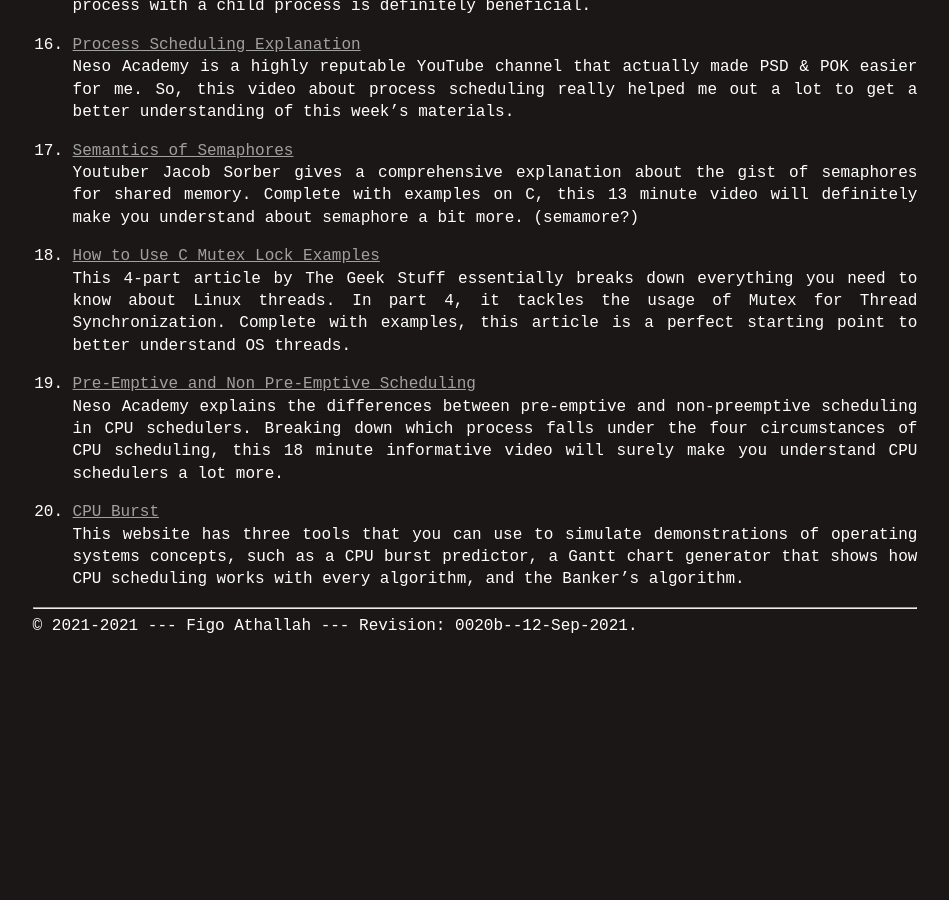
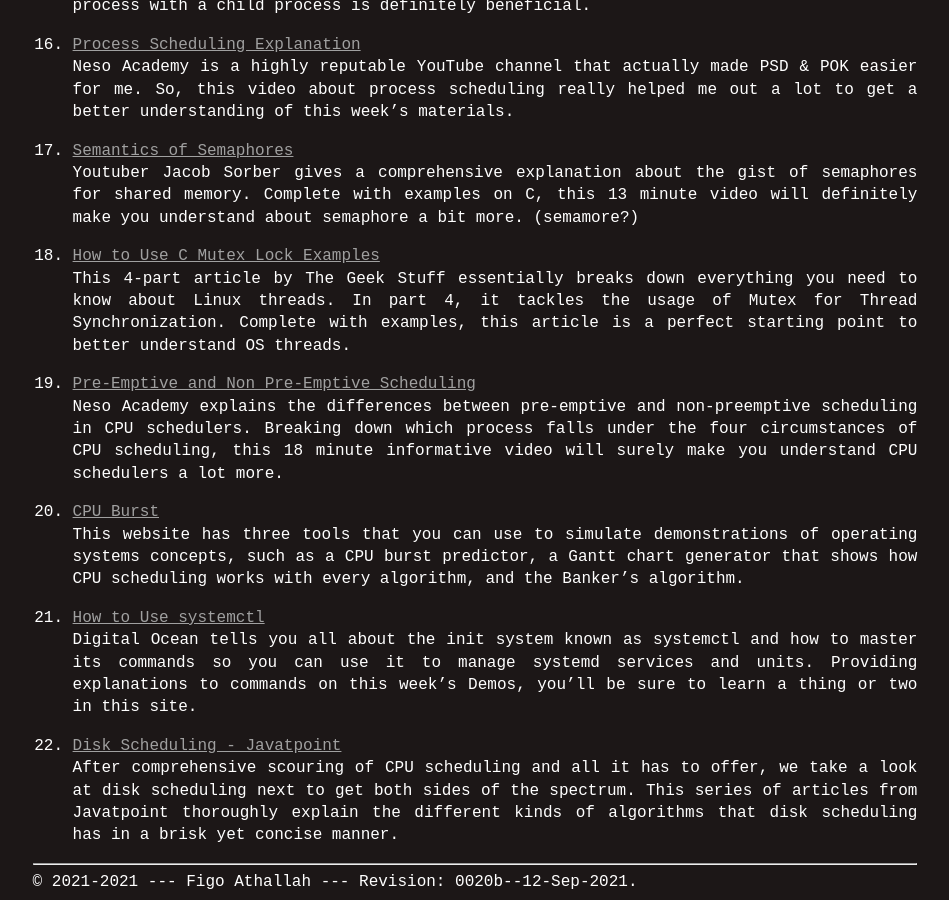
Before and after one commit to figoathallah/os212, a Jekyll site: the page built from links.md, in a window 1280 px wide and 900 px high, scrolled down 1753 px. Shown: the whole window, without its empty margins (165-1114 px from the left). Built offline with Jekyll 4.4.1, drawn with Linux system fonts in a browser that asks for light colours; our own code applies the rules of GitHub Pages for plain Markdown files; before the commit the page ends 2397 px from its top, so only the background shows below that.

Commit message:
os212 figoathallah updated links

```diff
--- a/links.md
+++ b/links.md
@@ -79,3 +79,11 @@ Breaking down which process falls under the four circumstances of CPU scheduling
 
 20. [CPU Burst](http://cpuburst.com/)<br>
 This website has three tools that you can use to simulate demonstrations of operating systems concepts, such as a CPU burst predictor, a Gantt chart generator that shows how CPU scheduling works with every algorithm, and the Banker's algorithm.
+
+21. [How to Use systemctl](https://www.digitalocean.com/community/tutorials/how-to-use-systemctl-to-manage-systemd-services-and-units)<br>
+Digital Ocean tells you all about the init system known as systemctl and how to master its commands so you can use it to manage systemd services and units.
+Providing explanations to commands on this week's Demos, you'll be sure to learn a thing or two in this site.
+
+22. [Disk Scheduling - Javatpoint](https://www.javatpoint.com/os-disk-scheduling)<br>
+After comprehensive scouring of CPU scheduling and all it has to offer, we take a look at disk scheduling next to get both sides of the spectrum.
+This series of articles from Javatpoint thoroughly explain the different kinds of algorithms that disk scheduling has in a brisk yet concise manner.
```
